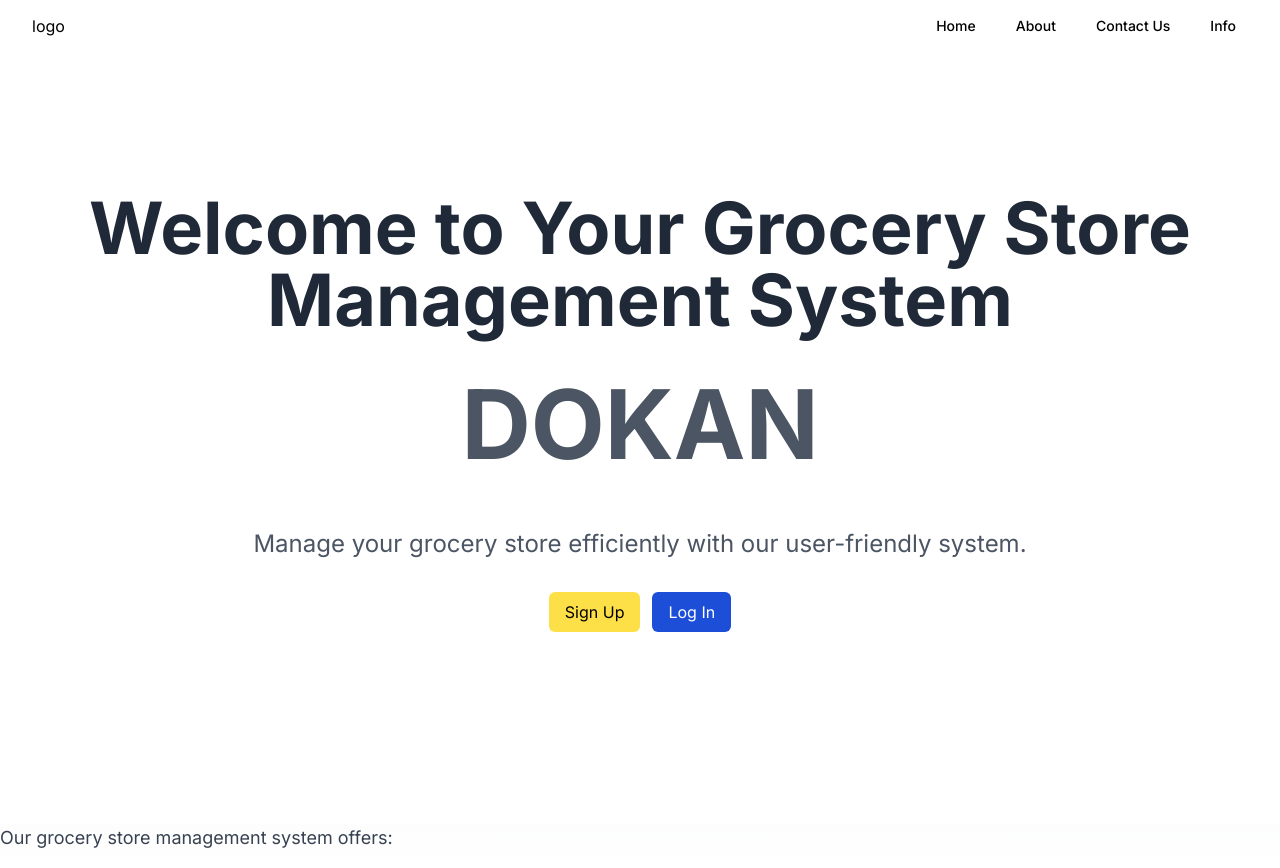
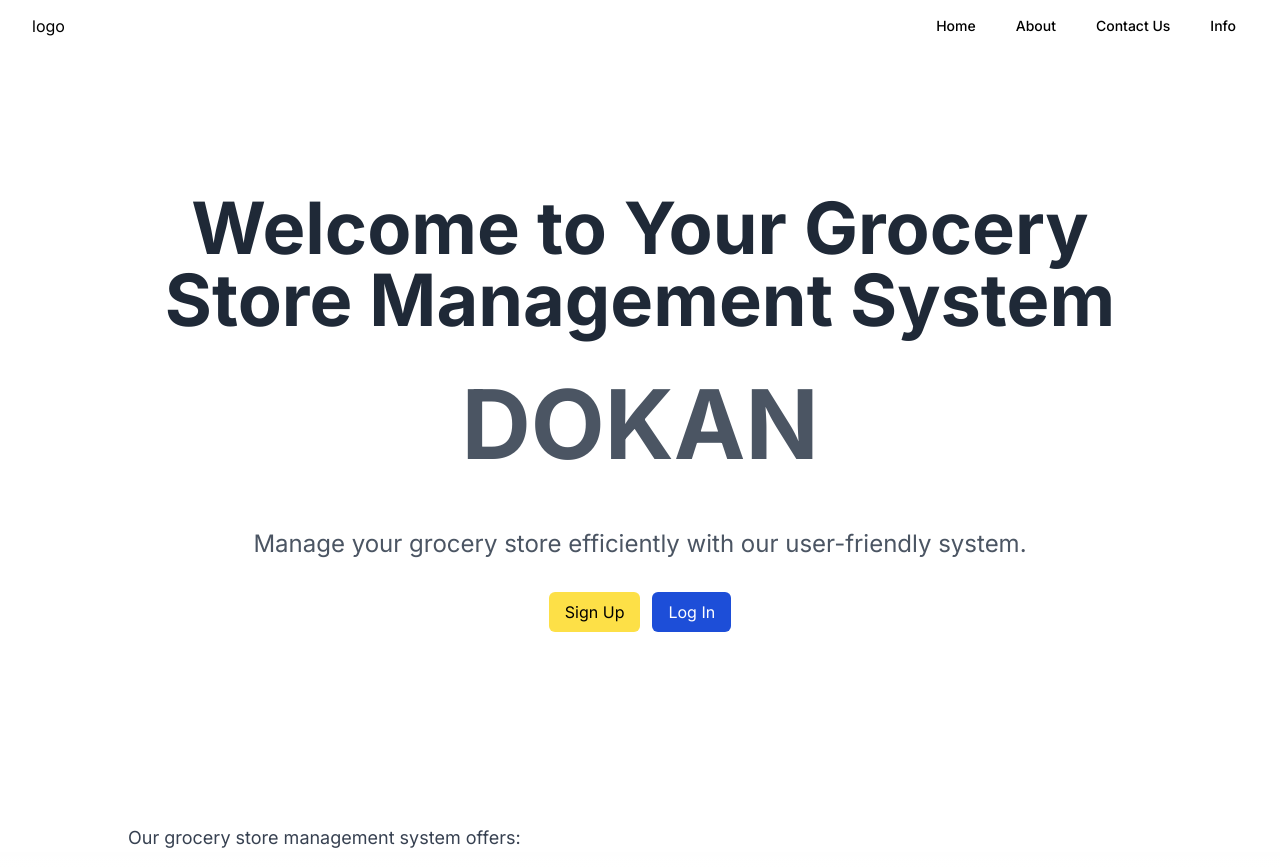
Before and after one commit to subashprj55/dokan, a Next.js app: page / in a window 1280 px wide. Built offline with nearby package versions, Linux system fonts and the light colour scheme.

Commit message:
adding containder component

```diff
--- /dev/null
+++ b/src/app/components/container.tsx
@@ -0,0 +1,5 @@
+const Container = ({ children }: any) => {
+  return <div className="lg:px-32 md:px-12 px-5 bg-white">{children}</div>
+}
+
+export default Container
--- a/src/app/page.tsx
+++ b/src/app/page.tsx
@@ -1,11 +1,14 @@
+import Container from './components/container'
 import Nav from './components/nav'
 
 export default function Home() {
   return (
     <>
       <Nav />
-      <Intro />
-      <Futures />
+      <Container>
+        <Intro />
+        <Futures />
+      </Container>
     </>
   )
 }
```
